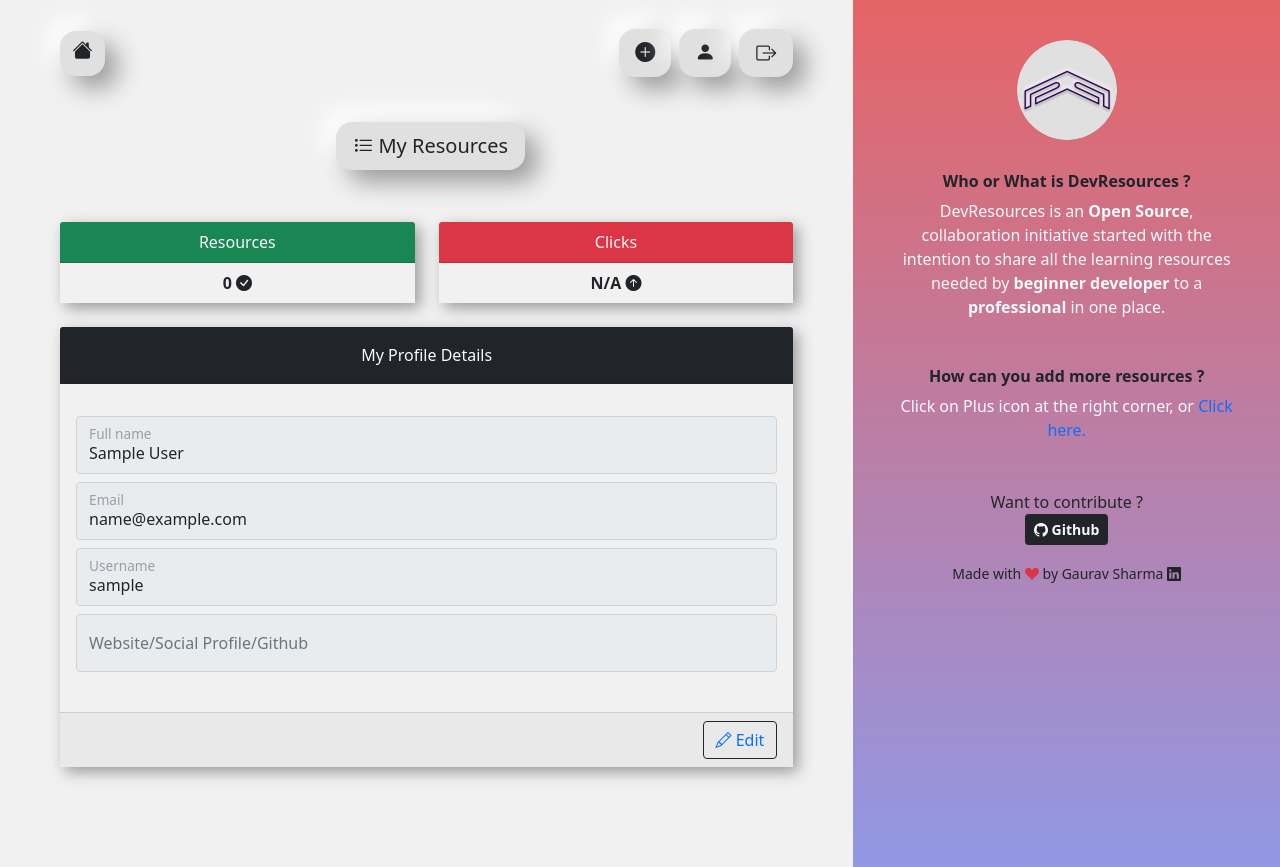
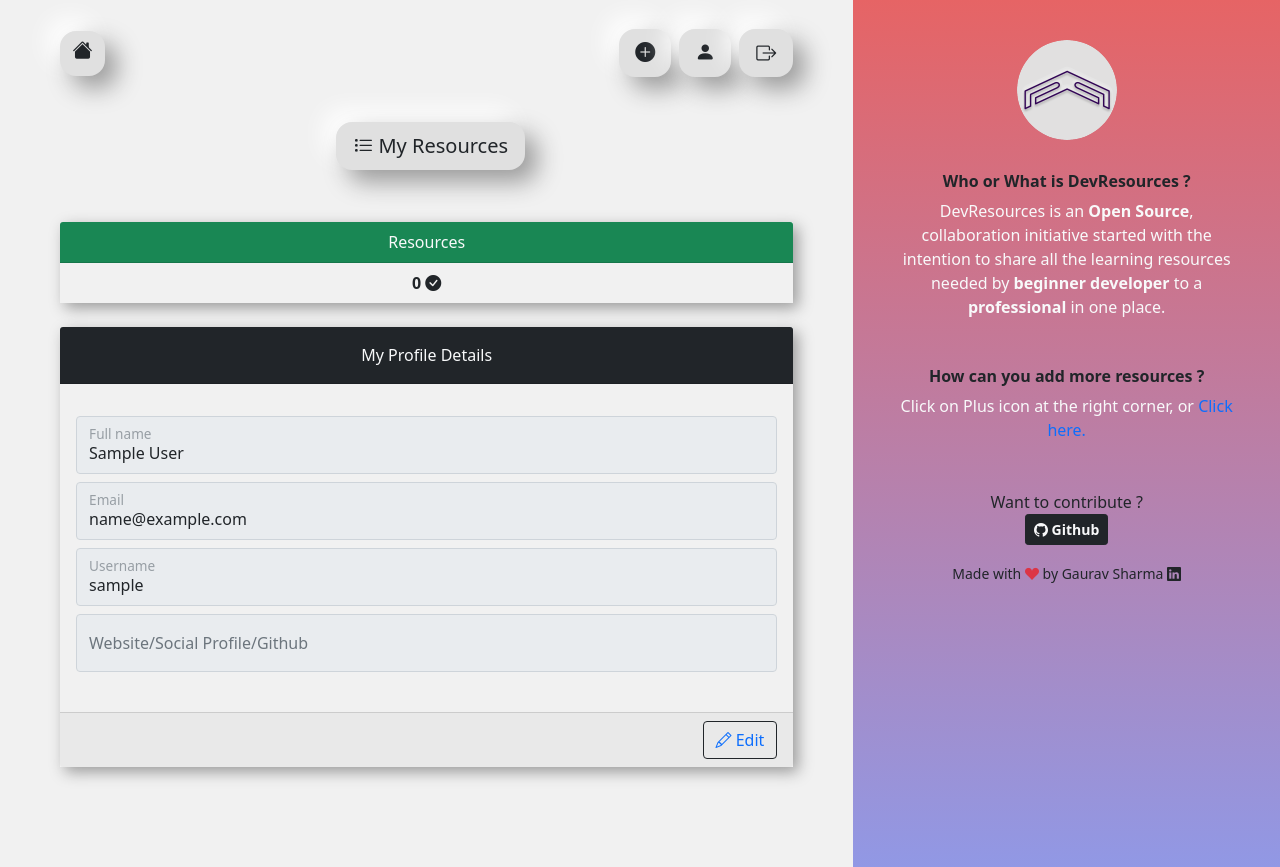
Before and after one commit to mnamegaurav/devresources, a Django app: page /accounts/profile/ in a window 1280 px wide. Run offline with Django 3.2, Linux system fonts and the light colour scheme; the visitor is signed in with stand-in values (Sample User, id 1); data that the repository does not hold is empty; some libraries are stand-ins or nearby versions.

Commit message:
commented the resource clicks card on profile page

```diff
--- a/templates/accounts/profile.html
+++ b/templates/accounts/profile.html
@@ -19,7 +19,7 @@
 
     <div class="col-12 pb-1">
     	<div class="row">
-				<div class="col-6">
+				<div class="col-12">
 					<div class="neumorphic__card mb-2">
 						<div class="card-header bg-success">
 							<p class="text-light m-auto text-center">Resources</p>
@@ -30,7 +30,7 @@
 						</div>
 					</div>
 				</div>
-				<div class="col-6">
+				<!-- <div class="col-6">
 					<div class="neumorphic__card mb-2">
 						<div class="card-header bg-danger">
 							<p class="text-light m-auto text-center">Clicks</p>
@@ -40,7 +40,7 @@
 								<strong>{{ request.user.added_resource_category_view_count }}</strong>&nbsp;<i class="bi bi-arrow-up-circle-fill"></i></p>
 						</div>
 					</div>
-				</div>
+				</div> -->
 			</div>
     	<div class="neumorphic__card mt-3">
         <div class="card-header bg-dark">
```
